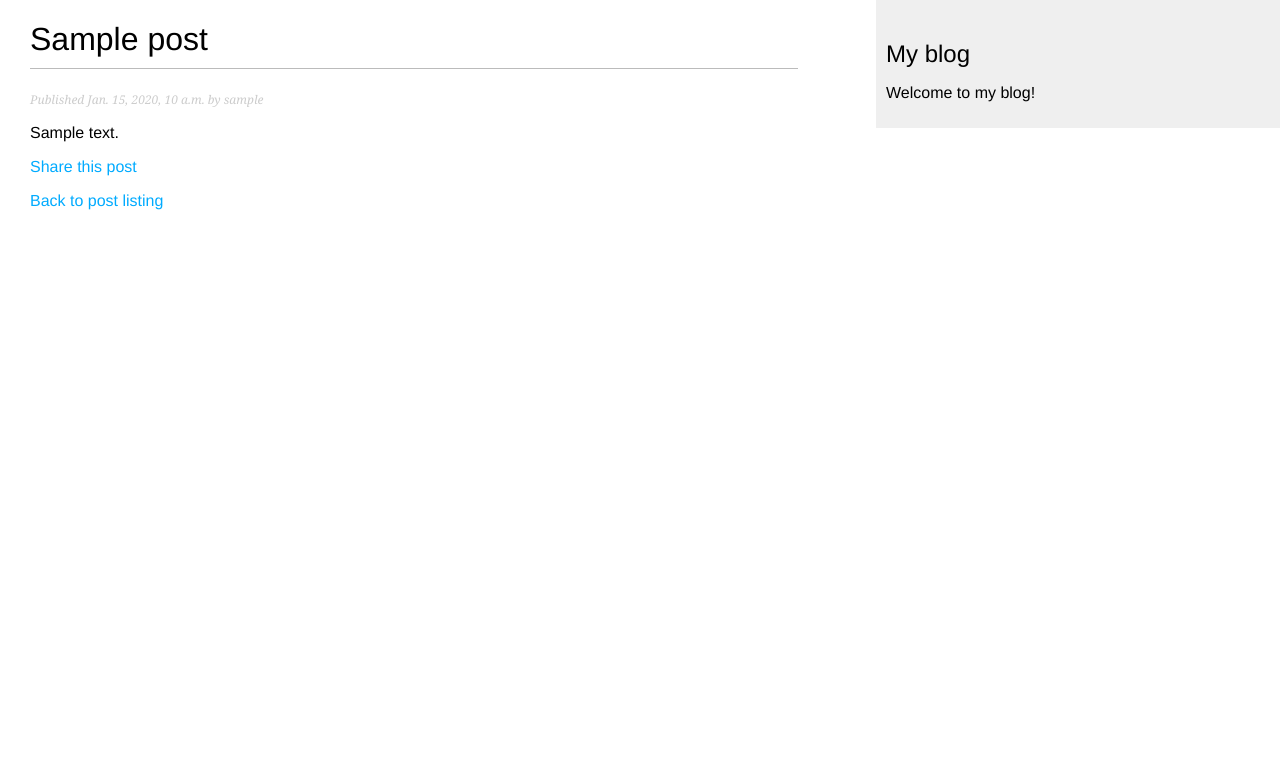
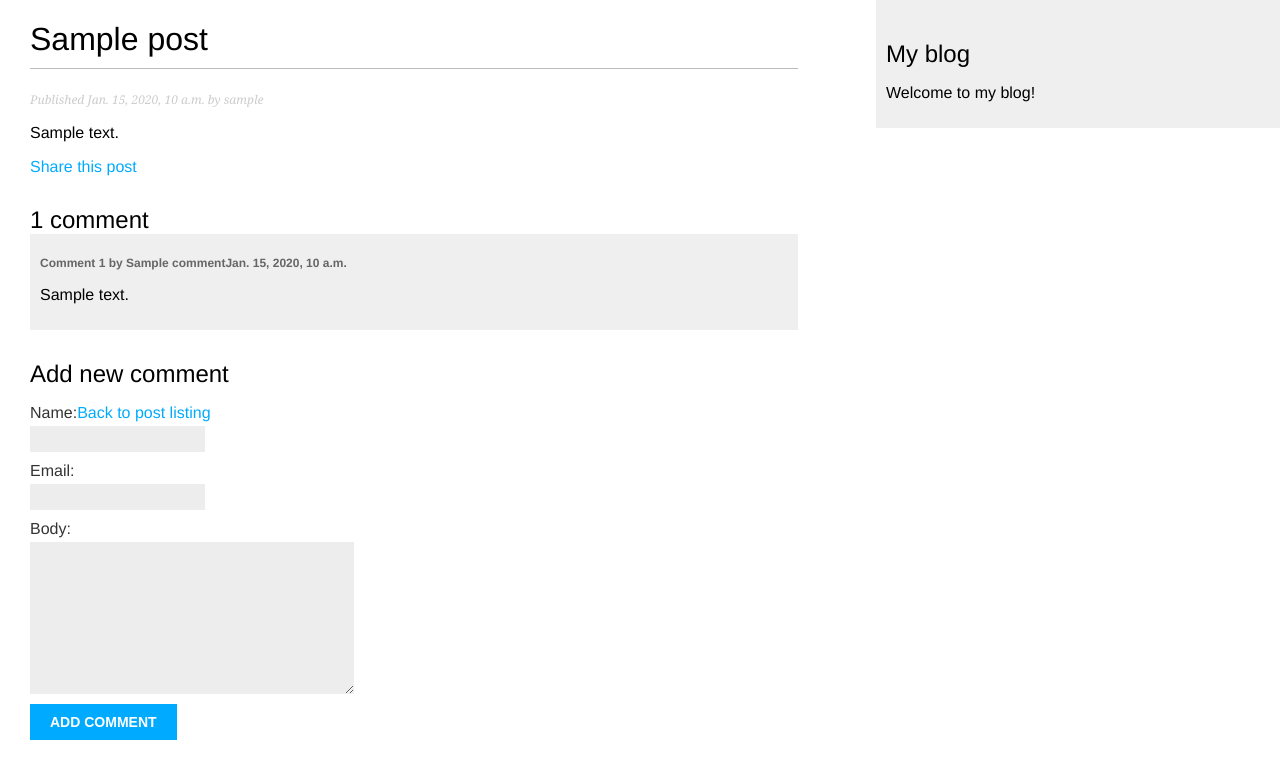
Before and after one commit to Amerikranian/Django-by-example-3d-edition-workthrough, a Django app: a page that uses blog_site/blog/templates/blog/post/detail.html in a window 1280 px wide. Shown: the top 779 px of the page. Run offline with Django 3.2, Linux system fonts and the light colour scheme; tables that the repository leaves empty hold one stand-in row (values such as "Sample post").

Commit message:
Added the comment functionality

```diff
--- a/blog_site/blog/forms.py
+++ b/blog_site/blog/forms.py
@@ -1,4 +1,5 @@
 from django import forms
+from .models import Comment
 
 
 class EmailPostForm(forms.Form):
@@ -14,3 +15,13 @@
     email = forms.EmailField()
     to = forms.EmailField()
     comments = forms.CharField(required=False, widget=forms.Textarea)
+
+
+class CommentForm(forms.ModelForm):
+    """A form representing the posting of a new comment upon a post"""
+
+    class Meta:
+        model = Comment
+        # Fields shown in the form
+        # We exclude active and the dates because those will be automatically set by the object as it saves
+        fields = ("name", "email", "body")
--- a/blog_site/blog/models.py
+++ b/blog_site/blog/models.py
@@ -60,3 +60,30 @@
             "blog:post_detail",
             args=[self.publish.year, self.publish.month, self.publish.day, self.slug],
         )
+
+
+class Comment(models.Model):
+    """A model representing comments made by users on posts
+    Attributes:
+      post (ForeignKey to Post): The post on which the comment was made
+      name (CharField): The name of the user who commented on the post
+      email (EmailField): The email address of the user who made the comment concerning the post
+      body (TextField): The contents of the comment
+      create (DateTimeField): The date during which the comment was made
+      updated (DateTimeField): The date during which the comment was edited
+      active (BooleanField): Determines if the comment is visible on the page
+    """
+
+    post = models.ForeignKey(Post, on_delete=models.CASCADE, related_name="comments")
+    name = models.CharField(max_length=80)
+    email = models.EmailField()
+    body = models.TextField()
+    created = models.DateTimeField(auto_now_add=True)
+    updated = models.DateTimeField(auto_now=True)
+    active = models.BooleanField(default=True)
+
+    class Meta:
+        ordering = ("created",)
+
+    def __str__(self):
+        return f"Comment by {self.name} ({self.email}) on {self.post}"
--- a/blog_site/blog/templates/blog/post/detail.html
+++ b/blog_site/blog/templates/blog/post/detail.html
@@ -12,6 +12,31 @@
       Share this post
     </a>
   </p>
+  {% with comments.count as total_comments %}
+    <h2>
+      {{ total_comments }} comment{{ total_comments|pluralize }}
+    </h2>
+  {% endwith %}
+  {% for comment in comments %}
+    <div class="comment">
+      <p class="info">
+        Comment {{ forloop.counter }} by {{ comment.name }}{{ comment.created }}
+      </p>
+      {{ comment.body|linebreaks }}
+    </div>
+  {% empty %}
+    <p>There are no comments yet</p>
+  {% endfor %}
+  {% if new_comment %}
+    <h2>Your comment has been added.</h2>
+  {% else %}
+    <h2>Add new comment</h2>
+    <form method="post">
+      {{ comment_form.as_p }}
+      {% csrf_token %}
+      <p><input type="submit" value="Add comment"></p>
+    </form>
+  {% endif %}
   {# Need to figure out how to return back to the last visited webpage #}
   <p><a href="{% url "blog:post_list" %}">Back to post listing</a></p>
 {% endblock %}
--- a/blog_site/blog/views.py
+++ b/blog_site/blog/views.py
@@ -2,8 +2,8 @@
 from django.core.mail import send_mail
 from django.shortcuts import render, get_object_or_404
 from django.views.generic import ListView
-from .models import Post
-from .forms import EmailPostForm
+from .models import Post, Comment
+from .forms import EmailPostForm, CommentForm
 
 
 class PostListView(ListView):
@@ -62,7 +62,27 @@
         publish__month=month,
         publish__day=day,
     )
-    return render(request, "blog/post/detail.html", {"post": post})
+    comments = post.comments.filter(active=True)
+    new_comment = None
+    if request.method == "POST":
+        comment_form = CommentForm(data=request.POST)
+        if comment_form.is_valid():
+            # Don't save to database yet, need to update the post attribute of the comment
+            new_comment = comment_form.save(commit=False)
+            new_comment.post = post
+            new_comment.save()
+    else:
+        comment_form = CommentForm()
+    return render(
+        request,
+        "blog/post/detail.html",
+        {
+            "post": post,
+            "comments": comments,
+            "new_comment": new_comment,
+            "comment_form": comment_form,
+        },
+    )
 
 
 def post_share(request, post_id):
```
Also changed, not shown: blog_site/blog/admin.py (+8 -1 lines), blog_site/blog/migrations/0002_comment.py (added).
